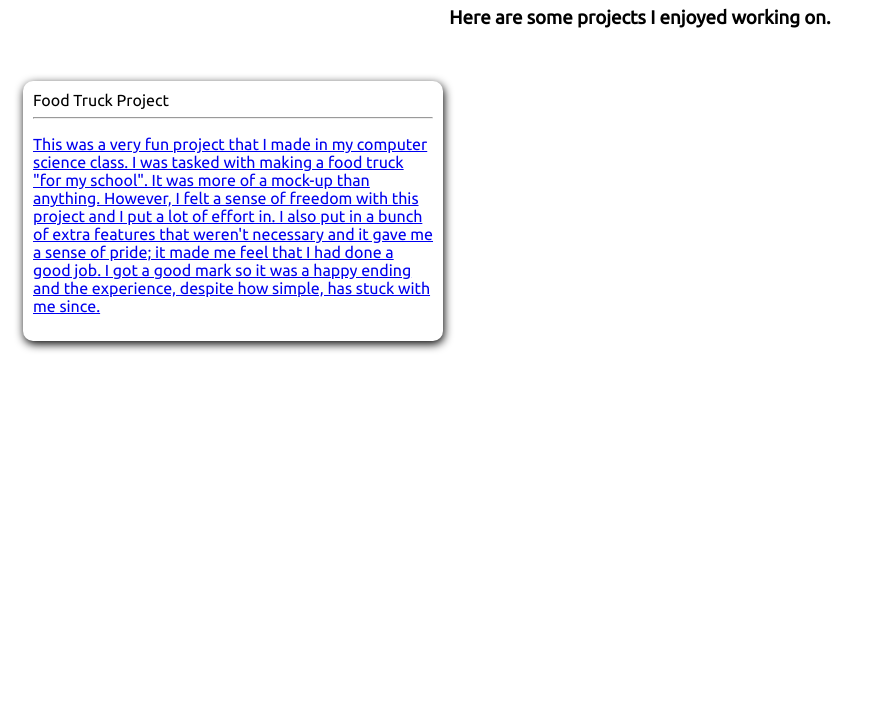
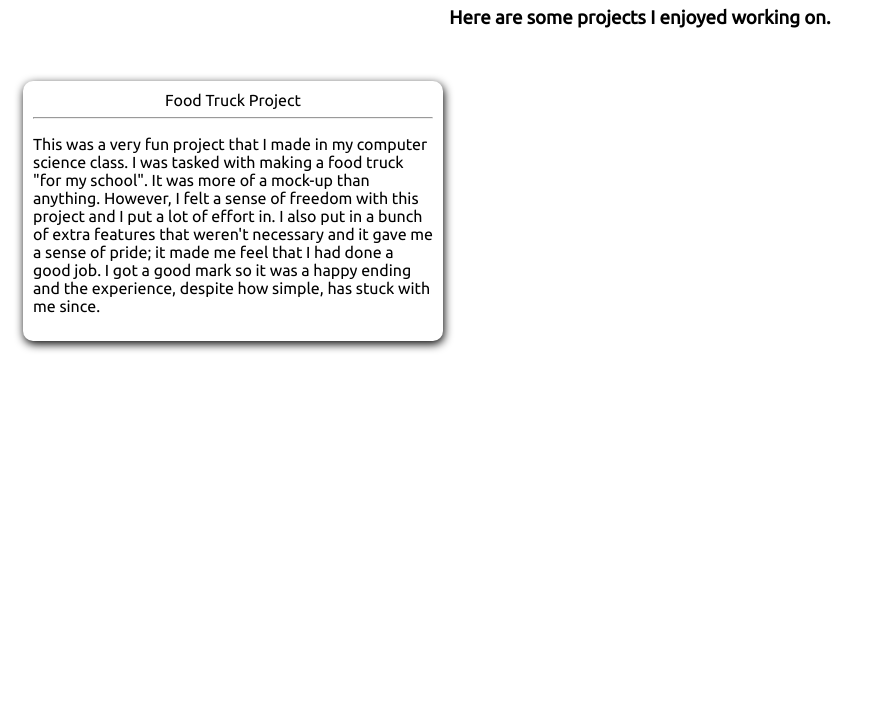
Before and after one commit to nodue/nodue.github.io, a plain HTML site: page projects.html in a window 1280 px wide. Shown: the part 99-800 px from the top of the page, without its empty margins (0-885 px from the left). Drawn offline with Linux system fonts and the light colour scheme.

Commit message:
more changes and removed anchor underline

```diff
--- a/projects.html
+++ b/projects.html
@@ -25,23 +25,39 @@
     transform:scale(1.05);
     cursor: pointer;
   }
+
+  a:link { text-decoration: none; }
+
+
+  a:visited { text-decoration: none; }
+
+
+  a:hover { text-decoration: none; }
+
+
+  a:active { text-decoration: none; }
+
+
+  #FoodTruckProject a {
+    color: black;
+  }
   * {
     font-family: Ubuntu;
   }
-  #title {
+  .title {
     text-align: center;
   }
   </style>
 </head>
 <body>
-  <div id="title">
+  <div class="title">
     <h1>My Python Projects</h1>
     <h3>Here are some projects I enjoyed working on.</h3>
   </div>
   <div class="list_of_projects">
     <br>
     <div id="FoodTruckProject">
-      <div>Food Truck Project</div>
+      <div class="title">Food Truck Project</div>
       <hr>
       <a href="https://pastebin.com/raw/h0SmCrTY" target="_blank"><p>This was a very fun project that I made in my computer science class. I was tasked with making a food truck
          "for my school". It was more of a mock-up than anything. However, I felt a sense of freedom with this project
```
